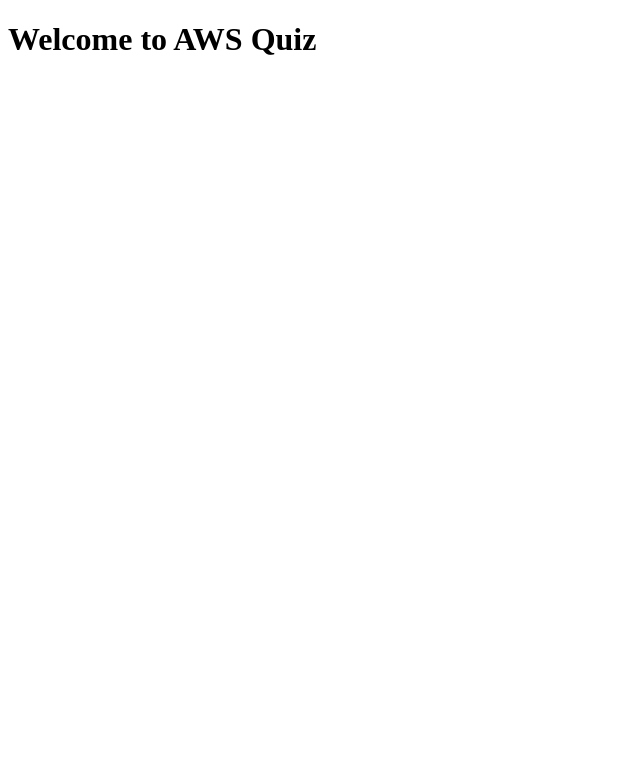
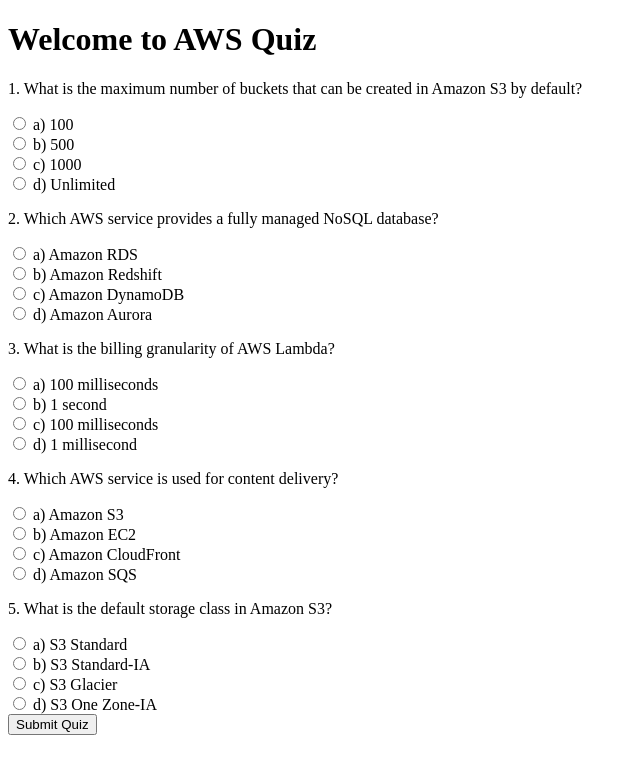
Before and after one commit to rajrules21/python-flask-quiz-app, a Flask app: page /aws_quiz in a window 1280 px wide. Shown: the top 774 px of the page, without its empty margins (0-640 px from the left). Run offline with Flask 3, Linux system fonts and the light colour scheme.

Commit message:
aws page modified

```diff
--- a/templates/aws.html
+++ b/templates/aws.html
@@ -10,5 +10,63 @@
 
     <h1>Welcome to AWS Quiz</h1>
 
+    <div class="question">
+        <p>1. What is the maximum number of buckets that can be created in Amazon S3 by default?</p>
+        <div class="options">
+            <label><input type="radio" name="q1" value="a"> a) 100</label><br>
+            <label><input type="radio" name="q1" value="b"> b) 500</label><br>
+            <label><input type="radio" name="q1" value="c"> c) 1000</label><br>
+            <label><input type="radio" name="q1" value="d"> d) Unlimited</label>
+        </div>
+    </div>
+
+    <div class="question">
+        <p>2. Which AWS service provides a fully managed NoSQL database?</p>
+        <div class="options">
+            <label><input type="radio" name="q2" value="a"> a) Amazon RDS</label><br>
+            <label><input type="radio" name="q2" value="b"> b) Amazon Redshift</label><br>
+            <label><input type="radio" name="q2" value="c"> c) Amazon DynamoDB</label><br>
+            <label><input type="radio" name="q2" value="d"> d) Amazon Aurora</label>
+        </div>
+    </div>
+
+    <div class="question">
+        <p>3. What is the billing granularity of AWS Lambda?</p>
+        <div class="options">
+            <label><input type="radio" name="q3" value="a"> a) 100 milliseconds</label><br>
+            <label><input type="radio" name="q3" value="b"> b) 1 second</label><br>
+            <label><input type="radio" name="q3" value="c"> c) 100 milliseconds</label><br>
+            <label><input type="radio" name="q3" value="d"> d) 1 millisecond</label>
+        </div>
+    </div>
+
+    <div class="question">
+        <p>4. Which AWS service is used for content delivery?</p>
+        <div class="options">
+            <label><input type="radio" name="q4" value="a"> a) Amazon S3</label><br>
+            <label><input type="radio" name="q4" value="b"> b) Amazon EC2</label><br>
+            <label><input type="radio" name="q4" value="c"> c) Amazon CloudFront</label><br>
+            <label><input type="radio" name="q4" value="d"> d) Amazon SQS</label>
+        </div>
+    </div>
+
+    <div class="question">
+        <p>5. What is the default storage class in Amazon S3?</p>
+        <div class="options">
+            <label><input type="radio" name="q5" value="a"> a) S3 Standard</label><br>
+            <label><input type="radio" name="q5" value="b"> b) S3 Standard-IA</label><br>
+            <label><input type="radio" name="q5" value="c"> c) S3 Glacier</label><br>
+            <label><input type="radio" name="q5" value="d"> d) S3 One Zone-IA</label>
+        </div>
+    </div>
+
+    <button onclick="submitQuiz()">Submit Quiz</button>
+
+    <script>
+        function submitQuiz() {
+            // Add your quiz submission logic here
+            alert('Quiz submitted!');
+        }
+    </script>
 </body>
 </html>
```
